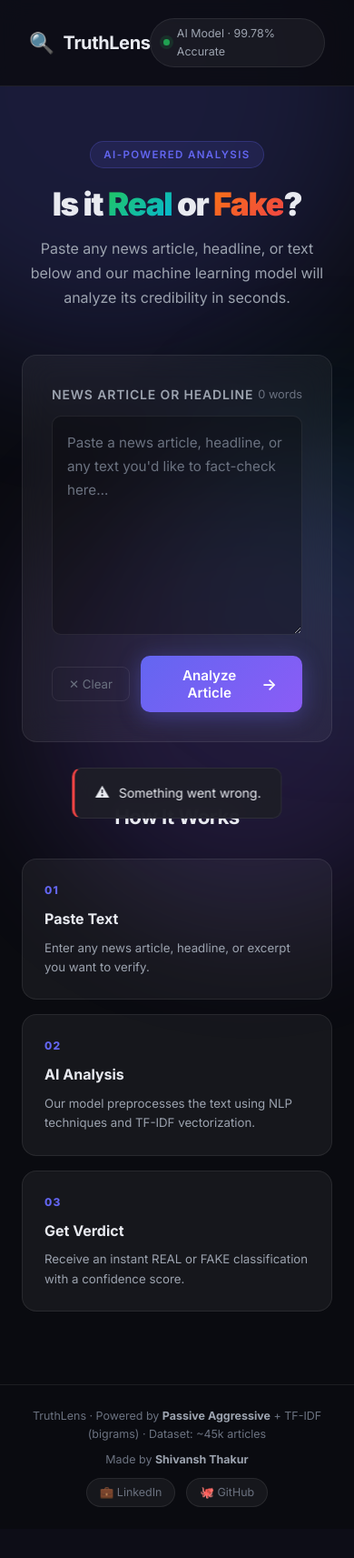
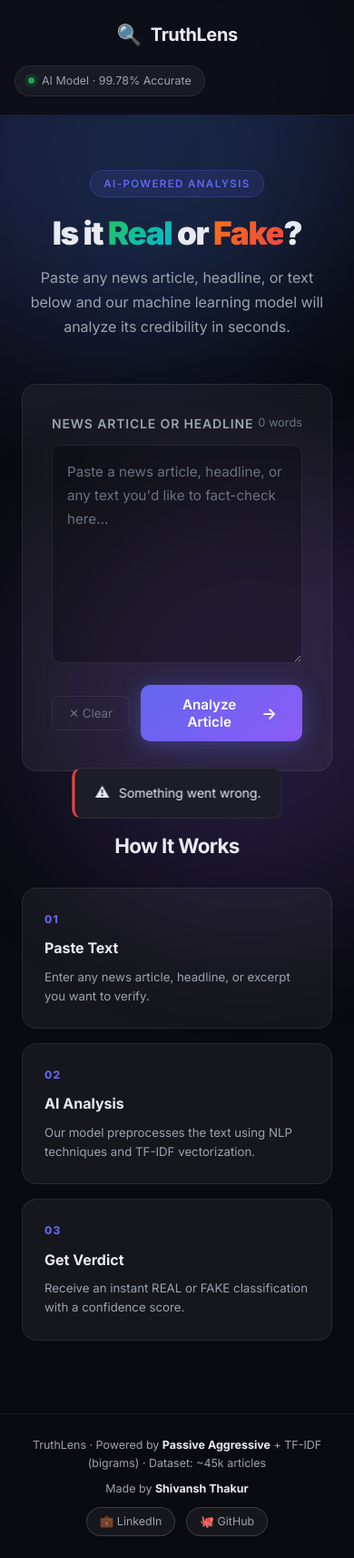
Before and after one commit to not-shivansh/fake-news-detection, a Flask app: page / in a window 390 px wide. Shown: the whole page at 91% size. Before the commit the page ends 1657 px from the top, so only its background shows below. Run offline with Flask 3, Linux system fonts and the light colour scheme; parts of the project's set-up code (start-up, migrations or seed data) failed here and were passed over.

Commit message:
Enhance styles for layout and visibility
Added new styles for background orbs, layout adjustments, and improved visibility for footer and social links.

```diff
--- a/static/style.css
+++ b/static/style.css
@@ -41,6 +41,7 @@ body {
     line-height: 1.6;
 }
 
+/* ── Background Orbs ── */
 .bg-orb {
     position: fixed;
     border-radius: 50%;
@@ -69,33 +70,48 @@ body {
     animation-delay: -5s;
 }
 
+/* FIX: wrapper handles the centering, orb only handles the animation */
+.bg-orb-3-wrapper {
+    position: fixed;
+    top: 50%;
+    left: 50%;
+    transform: translate(-50%, -50%);
+    z-index: 0;
+    pointer-events: none;
+}
+
 .bg-orb-3 {
     width: 350px;
     height: 350px;
     background: #06b6d4;
-    top: 50%;
-    left: 50%;
-    transform: translate(-50%, -50%);
+    opacity: 0.08;
     animation-delay: -10s;
-    opacity: 0.08;
 }
 
 @keyframes floatOrb {
-
     0%,
     100% {
         transform: translate(0, 0) scale(1);
     }
-
     33% {
         transform: translate(30px, -20px) scale(1.05);
     }
-
     66% {
         transform: translate(-20px, 30px) scale(0.95);
     }
 }
 
+/* ── Reduced Motion ── */
+@media (prefers-reduced-motion: reduce) {
+    .bg-orb,
+    .bg-orb-3,
+    .result-section,
+    .verdict-icon {
+        animation: none;
+    }
+}
+
+/* ── Layout ── */
 .header,
 .main,
 .footer {
@@ -103,6 +119,7 @@ body {
     z-index: 1;
 }
 
+/* ── Header ── */
 .header {
     display: flex;
     align-items: center;
@@ -151,25 +168,26 @@ body {
 }
 
 @keyframes pulse-dot {
-
     0%,
     100% {
         opacity: 1;
         box-shadow: 0 0 0 0 rgba(34, 197, 94, 0.5);
     }
-
     50% {
         opacity: 0.7;
         box-shadow: 0 0 0 6px rgba(34, 197, 94, 0);
     }
 }
 
+/* ── Main ── */
 .main {
     max-width: 760px;
     margin: 0 auto;
     padding: 60px 24px 80px;
+    isolation: isolate;
 }
 
+/* ── Hero ── */
 .hero {
     text-align: center;
     margin-bottom: 48px;
@@ -219,6 +237,7 @@ body {
     line-height: 1.7;
 }
 
+/* ── Cards ── */
 .card {
     background: var(--surface);
     border: 1px solid var(--border);
@@ -236,6 +255,7 @@ body {
     margin-bottom: 24px;
 }
 
+/* ── Input ── */
 .input-header {
     display: flex;
     justify-content: space-between;
@@ -289,6 +309,7 @@ body {
     gap: 12px;
 }
 
+/* ── Buttons ── */
 .btn-clear {
     background: none;
     border: 1px solid var(--border);
@@ -376,6 +397,13 @@ body {
     display: block;
 }
 
+/* ── Results ── */
+
+/* FIX: use a class instead of inline style="display:none" */
+.hidden {
+    display: none;
+}
+
 .result-section {
     animation: slideUp 0.45s cubic-bezier(.4, 0, .2, 1);
 }
@@ -385,7 +413,6 @@ body {
         opacity: 0;
         transform: translateY(24px);
     }
-
     to {
         opacity: 1;
         transform: translateY(0);
@@ -423,7 +450,6 @@ body {
         transform: scale(0.5);
         opacity: 0;
     }
-
     to {
         transform: scale(1);
         opacity: 1;
@@ -572,6 +598,7 @@ body {
     color: var(--text);
 }
 
+/* ── How It Works ── */
 .how-it-works {
     margin-top: 64px;
 }
@@ -588,12 +615,6 @@ body {
     display: grid;
     grid-template-columns: repeat(3, 1fr);
     gap: 16px;
-}
-
-@media (max-width: 580px) {
-    .steps-grid {
-        grid-template-columns: 1fr;
-    }
 }
 
 .step-card {
@@ -629,18 +650,21 @@ body {
     line-height: 1.6;
 }
 
+/* ── Footer ── FIX: was --text-muted, now --text-dim for better visibility */
 .footer {
     text-align: center;
     padding: 24px;
     border-top: 1px solid var(--border);
     font-size: 0.78rem;
-    color: var(--text-muted);
+    color: var(--text-dim);
 }
 
 .footer strong {
-    color: var(--text-dim);
+    color: var(--text);
+    font-weight: 700;
 }
 
+/* ── Social Links ── FIX: improved color and border visibility */
 .social-links {
     display: flex;
     justify-content: center;
@@ -653,10 +677,10 @@ body {
     align-items: center;
     gap: 6px;
     font-size: 0.78rem;
-    color: var(--text-muted);
+    color: var(--text-dim);           /* FIX: was --text-muted */
     text-decoration: none;
     background: var(--surface);
-    border: 1px solid var(--border);
+    border: 1px solid var(--border-hover);  /* FIX: was --border (too faint) */
     padding: 5px 14px;
     border-radius: 99px;
     transition: all var(--transition);
@@ -669,6 +693,7 @@ body {
     transform: translateY(-2px);
 }
 
+/* ── Toast ── */
 .toast {
     position: fixed;
     bottom: 24px;
@@ -698,3 +723,28 @@ body {
 .toast-icon {
     font-size: 1rem;
 }
+
+/* ── Responsive ── */
+@media (max-width: 580px) {
+    .steps-grid {
+        grid-template-columns: 1fr;
+    }
+
+    .header {
+        flex-direction: column;
+        gap: 16px;
+        padding: 20px 16px;
+    }
+
+    .header-right {
+        display: flex;
+        flex-direction: column;
+        gap: 10px;
+        align-items: flex-end;
+        width: 100%;
+    }
+
+    .model-badge {
+        align-self: flex-start;
+    }
+}
```
